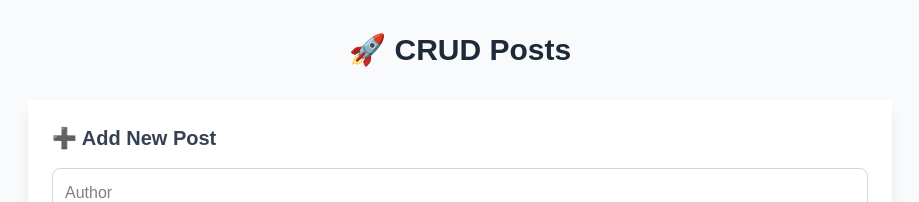
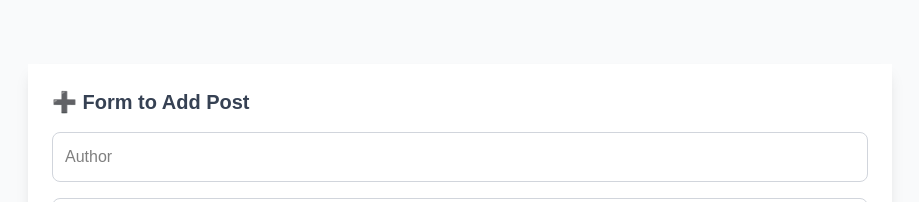
Before and after one commit to CodekuStudentID/NextjsDevelopment-firebase, a Next.js app: page /pages/posts/form in a window 1280 px wide. Shown: the top 202 px of the page, without its empty margins (180-1099 px from the left). Built offline with nearby package versions, Linux system fonts and the light colour scheme; no server answers; the database is empty.

Commit message:
modify pages form

```diff
--- a/src/app/pages/posts/form/page.jsx
+++ b/src/app/pages/posts/form/page.jsx
@@ -45,13 +45,13 @@ export default function PostsPage() {
     <div className="min-h-screen bg-gray-50 py-8">
       <div className="max-w-4xl mx-auto px-4">
         <h1 className="text-3xl font-bold text-center mb-8 text-gray-800">
-          🚀 CRUD Posts
+
         </h1>
 
         {/* Form */}
         <div className="bg-white shadow-lg p-6 mb-10">
           <h2 className="text-xl font-semibold mb-4 text-gray-700">
-            {editingId ? "✏️ Edit Post" : "➕ Add New Post"}
+            {editingId ? "✏️ Edit Post" : "➕ Form to Add Post"}
           </h2>
           <form onSubmit={handleSubmit} className="space-y-4">
             <input
```
